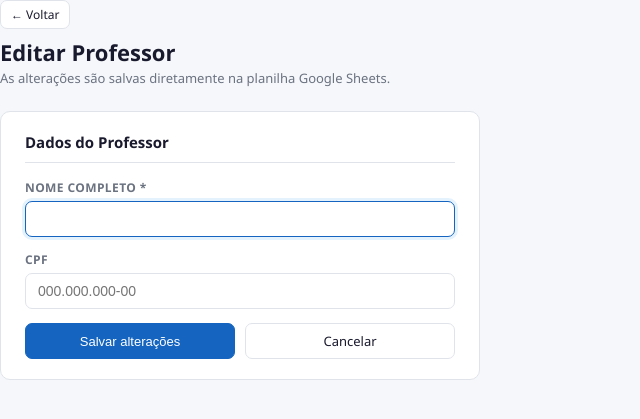
After one commit to iuridev/belinha-work, a Flask app: template templates/editar_professor.html in a window 1280 px wide. The commit adds this page. Shown: the top 419 px of the page, without its empty margins (0-640 px from the left). Run offline with Flask 3, Linux system fonts and the light colour scheme; the template is opened without the code that fills it, so the values that code supplies are empty.

Commit message:
feat: editar dados do professor (nome e CPF)

```diff
--- a/app.py
+++ b/app.py
@@ -249,6 +249,36 @@ def novo_professor():
             flash(f'Erro ao salvar na planilha: {e}', 'erro')
 
     return render_template('novo_professor.html')
+
+
+@app.route('/professores/<professor_id>/editar', methods=['GET', 'POST'])
+@login_required
+def editar_professor(professor_id):
+    lista = sheets.get_professores()
+    professor = next((p for p in lista if str(p.get('id')) == str(professor_id)), None)
+
+    if not professor:
+        flash('Professor não encontrado.', 'erro')
+        return redirect(url_for('professores'))
+
+    if request.method == 'POST':
+        nome = request.form.get('nome', '').strip()
+        cpf  = request.form.get('cpf', '').strip()
+
+        if not nome:
+            flash('O nome é obrigatório.', 'erro')
+            return render_template('editar_professor.html', professor=professor)
+
+        try:
+            sheets.atualizar_professor(professor_id, nome, cpf)
+            flash(f'Professor "{nome}" atualizado com sucesso.', 'sucesso')
+            return redirect(url_for('professores'))
+        except FileNotFoundError as e:
+            flash(str(e), 'erro')
+        except Exception as e:
+            flash(f'Erro ao atualizar na planilha: {e}', 'erro')
+
+    return render_template('editar_professor.html', professor=professor)
 
 
 @app.route('/professores/inativar/<professor_id>', methods=['POST'])
--- a/sheets.py
+++ b/sheets.py
@@ -158,6 +158,19 @@ def adicionar_professor(nome, cpf):
     return novo_id
 
 
+def atualizar_professor(professor_id, nome, cpf):
+    ws = _get_sheet('professores')
+    registros = ws.get_all_records()
+    for i, row in enumerate(registros, start=2):
+        if str(row.get('id')) == str(professor_id):
+            col_nome = _col_index(ws, 'nome')
+            col_cpf  = _col_index(ws, 'cpf')
+            ws.update_cell(i, col_nome, nome)
+            ws.update_cell(i, col_cpf,  cpf)
+            return True
+    return False
+
+
 def inativar_professor(professor_id):
     ws = _get_sheet('professores')
     registros = ws.get_all_records()
--- /dev/null
+++ b/templates/editar_professor.html
@@ -0,0 +1,44 @@
+{% extends 'base.html' %}
+{% block title %}Editar — {{ professor.nome }}{% endblock %}
+
+{% block conteudo %}
+<div class="page-header">
+  <div>
+    <a href="{{ url_for('professores') }}" class="btn btn-sm" style="margin-bottom:8px">← Voltar</a>
+    <h1>Editar Professor</h1>
+    <p class="subtitulo-page">As alterações são salvas diretamente na planilha Google Sheets.</p>
+  </div>
+</div>
+
+<div class="card" style="max-width:480px">
+  <h2 class="card-titulo">Dados do Professor</h2>
+
+  <form method="POST">
+    <div class="campo">
+      <label>Nome completo *</label>
+      <input type="text" name="nome" value="{{ professor.nome }}" required autofocus>
+    </div>
+    <div class="campo">
+      <label>CPF</label>
+      <input type="text" name="cpf" value="{{ professor.cpf or '' }}" placeholder="000.000.000-00"
+             maxlength="14" oninput="formatarCPF(this)">
+    </div>
+    <div style="display:flex; gap:10px; margin-top:4px">
+      <button type="submit" class="btn btn-primario" style="flex:1">Salvar alterações</button>
+      <a href="{{ url_for('professores') }}" class="btn" style="flex:1; text-align:center">Cancelar</a>
+    </div>
+  </form>
+</div>
+{% endblock %}
+
+{% block scripts %}
+<script>
+function formatarCPF(input) {
+  let v = input.value.replace(/\D/g, '').substring(0, 11);
+  if (v.length > 9) v = v.replace(/(\d{3})(\d{3})(\d{3})(\d{1,2})/, '$1.$2.$3-$4');
+  else if (v.length > 6) v = v.replace(/(\d{3})(\d{3})(\d{1,3})/, '$1.$2.$3');
+  else if (v.length > 3) v = v.replace(/(\d{3})(\d{1,3})/, '$1.$2');
+  input.value = v;
+}
+</script>
+{% endblock %}
--- a/templates/professores.html
+++ b/templates/professores.html
@@ -34,6 +34,7 @@
         <td><span class="chip chip-verde">Ativo</span></td>
         <td style="display:flex;gap:6px">
           <a href="{{ url_for('ficha_professor', professor_id=p.id, ano=ano) }}" class="btn btn-sm">Ver ficha</a>
+          <a href="{{ url_for('editar_professor', professor_id=p.id) }}" class="btn btn-sm">Editar</a>
           <form method="POST" action="{{ url_for('inativar_professor', professor_id=p.id) }}"
                 onsubmit="return confirm('Inativar {{ p.nome }}?')">
             <button type="submit" class="btn btn-sm btn-perigo">Inativar</button>
```
